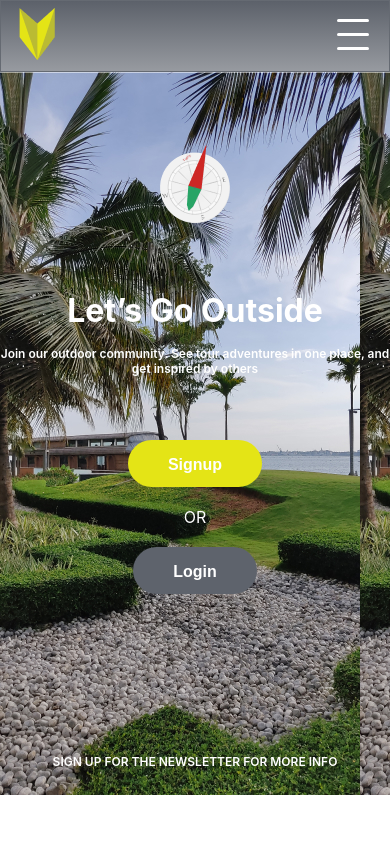
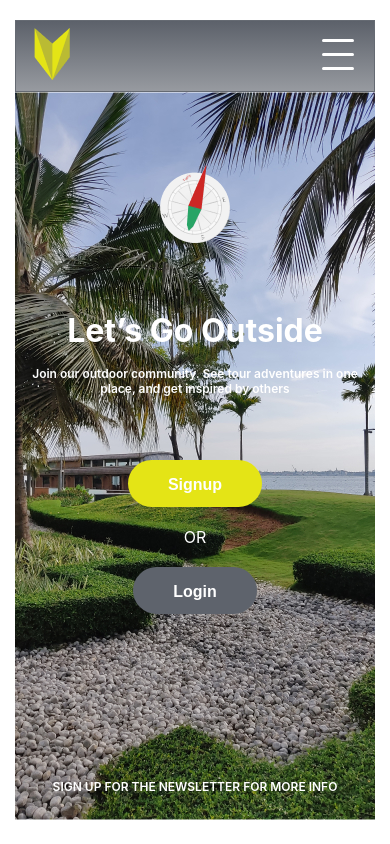
Before and after one commit to muhamed-kanapiya/100_days_ui, a plain HTML site: page 001_sign_up_page_desktop/index.html in a window 390 px wide. Drawn offline with Linux system fonts and the light colour scheme.

Commit message:
add responsive

```diff
--- a/001_sign_up_page_desktop/style.css
+++ b/001_sign_up_page_desktop/style.css
@@ -122,3 +122,23 @@ p {
   align-content: space-between;
   row-gap: 20px;
 }
+
+@media only screen and (min-width: 361px) {
+  body {
+    display: flex;
+    flex-direction: column;
+    flex-wrap: nowrap;
+    justify-content: center;
+    align-items: center;
+    align-content: stretch;
+  }
+  nav {
+    width: 360px;
+    height: 72px;
+    margin-top: 20px;
+  }
+  main {
+    width: 360px;
+    height: 728px;
+  }
+}
```
